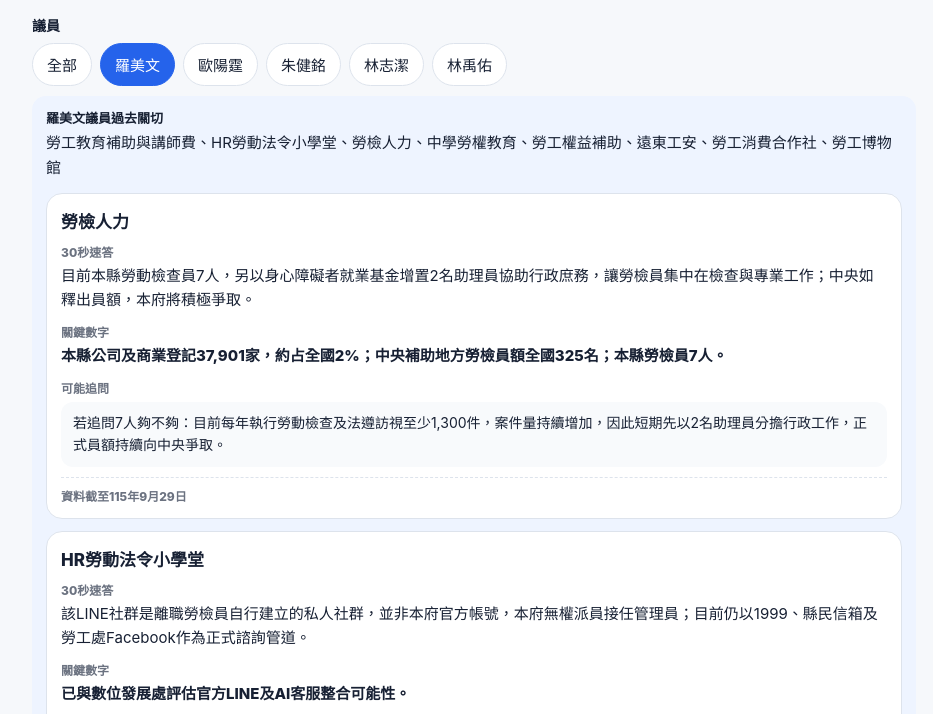
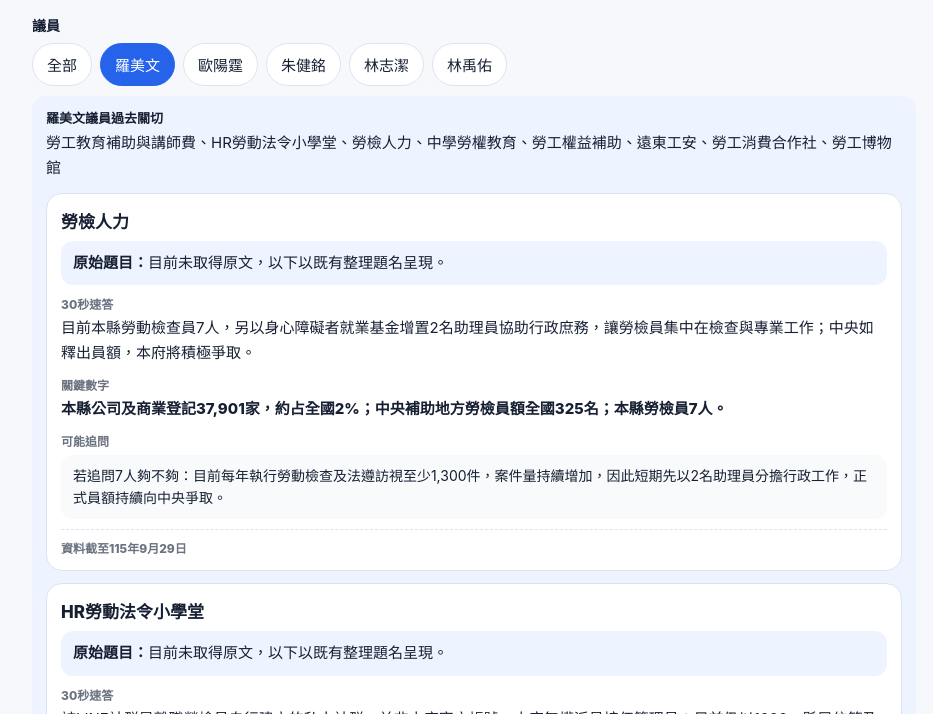
Before and after one commit to jeasonkids31212/council-Hshu-council, a website: page index.html in a window 1280 px wide. Both pictures are taken after a click on the button "羅美文". Shown: the part 82-796 px from the top of the page, without its empty margins (166-1099 px from the left). Drawn offline with Linux system fonts and the light colour scheme.

Commit message:
Show original council question text before each prepared answer

```diff
--- a/index.html
+++ b/index.html
@@ -42,6 +42,8 @@ input{width:100%;border:1px solid var(--line);background:#fff;border-radius:14px
 .legQa{display:grid;gap:12px;margin-top:12px}
 .legQaCard{background:#fff;border:1px solid var(--line);border-radius:16px;padding:14px}
 .legQaTitle{font-size:17px;font-weight:850;margin-bottom:8px}
+.legQaQuestion{margin:8px 0 10px;padding:10px 12px;background:#eef4ff;border-radius:12px;font-size:15px;line-height:1.65}
+.legQaQuestion b{display:inline;font-size:15px;color:var(--text);margin:0}
 .legQaLabel{font-size:12px;font-weight:800;color:var(--muted);margin-top:10px;margin-bottom:4px}
 .legQaText{font-size:15px;line-height:1.65}
 .legQaNums{font-size:15px;font-weight:800;line-height:1.65}
@@ -138,8 +140,8 @@ const legislatorQA={
 {topic:"外籍移工管理",answer:"本府移工服務涵蓋入國通報、訪視查察、離境驗證及勞資爭議處理，兼顧權益保障與合法聘僱管理。",numbers:"入國通報4,168件；訪視查察3,090件；離境驗證903件；外國人勞資爭議244件；就業服務法裁罰61件、806萬元。",follow:"若追問違法聘僱：透過通報、訪視、驗證及違規查處形成完整管理流程。"}
 ],
 "朱健銘":[
-{topic:"法律遵循訪視與勞動檢查",answer:"法律遵循訪視的性質屬行政指導與法令宣導，重點是協助事業單位，尤其是中小企業，了解勞動法令、檢視內部制度並提出改善建議。與勞動檢查不同，法遵訪視重在輔導改善，訪視結果原則上不直接作為裁罰依據；勞動檢查則是依法查核，若查有違法事實，會依規定辦理後續處分。",numbers:"法遵訪視與勞動檢查目的不同：前者重輔導改善，後者重違法查核。",follow:"若追問為什麼企業要配合：目的不是增加企業負擔，而是透過事前輔導，協助建立合規制度，降低日後違法與勞資爭議風險。",asOf:"資料截至115年10月5日",source:"朱健銘議員預擬質詢問答；依現行勞動法令及本府法遵訪視執行口徑整理。"},
-{topic:"移工重大傷亡事故處理",answer:"移工發生重大傷亡或死亡案件時，本府會依中央規定啟動通報、聯繫、協助及後續追蹤機制。依就業服務法第61條，外國人在受聘僱期間死亡，應由雇主代為處理相關喪葬事務；本府並會協助聯繫家屬、督促雇主與仲介妥為處理後續事宜，並協助符合資格者了解勞保、職保、職災補償、慰問金或其他相關權益。",numbers:"就業服務法第61條：外國人在受聘僱期間死亡，應由雇主代為處理其有關喪葬事務。中央「加強外國人遭人身侵害案件業務聯繫與處理原則及流程圖」於114年7月15日修正發布。",follow:"若追問通報怎麼做：依中央最新流程，由相關單位儘速通報地方勞工主管機關，再啟動跨單位聯繫與協處；若追問仲介責任，則依其受任事項及就業服務法相關規定檢視是否善盡責任。",asOf:"資料截至115年10月5日",source:"朱健銘議員預擬質詢問答；勞動部勞動力發展署「加強外國人遭人身侵害案件業務聯繫與處理原則及流程圖」及就業服務法第61條。"},
+{topic:"法律遵循訪視與勞動檢查",question:"最近有許多事業單位接到勞工處處發函要求配合法律遵循訪視，其性質為何？與勞動檢查又有何不同？",answer:"法律遵循訪視的性質屬行政指導與法令宣導，重點是協助事業單位，尤其是中小企業，了解勞動法令、檢視內部制度並提出改善建議。與勞動檢查不同，法遵訪視重在輔導改善，訪視結果原則上不直接作為裁罰依據；勞動檢查則是依法查核，若查有違法事實，會依規定辦理後續處分。",numbers:"法遵訪視與勞動檢查目的不同：前者重輔導改善，後者重違法查核。",follow:"若追問為什麼企業要配合：目的不是增加企業負擔，而是透過事前輔導，協助建立合規制度，降低日後違法與勞資爭議風險。",asOf:"資料截至115年10月5日",source:"朱健銘議員預擬質詢問答；依現行勞動法令及本府法遵訪視執行口徑整理。"},
+{topic:"移工重大傷亡事故處理",question:"近期發生移工因運動意外不幸腦出血身亡的事件，移工重大傷亡事故之仲介通報機制、雇主責任追蹤及當事者之權益。",answer:"移工發生重大傷亡或死亡案件時，本府會依中央規定啟動通報、聯繫、協助及後續追蹤機制。依就業服務法第61條，外國人在受聘僱期間死亡，應由雇主代為處理相關喪葬事務；本府並會協助聯繫家屬、督促雇主與仲介妥為處理後續事宜，並協助符合資格者了解勞保、職保、職災補償、慰問金或其他相關權益。",numbers:"就業服務法第61條：外國人在受聘僱期間死亡，應由雇主代為處理其有關喪葬事務。中央「加強外國人遭人身侵害案件業務聯繫與處理原則及流程圖」於114年7月15日修正發布。",follow:"若追問通報怎麼做：依中央最新流程，由相關單位儘速通報地方勞工主管機關，再啟動跨單位聯繫與協處；若追問仲介責任，則依其受任事項及就業服務法相關規定檢視是否善盡責任。",asOf:"資料截至115年10月5日",source:"朱健銘議員預擬質詢問答；勞動部勞動力發展署「加強外國人遭人身侵害案件業務聯繫與處理原則及流程圖」及就業服務法第61條。"},
 {topic:"職災勞工服務",answer:"本府除職災慰問外，也透過職能復健及重返職場支持，協助職災勞工恢復工作能力並穩定復工。",numbers:"職災慰問24件、35萬5,000元；職能復健津貼12案、16萬6,148元。",follow:"若追問後續追蹤：會依個案需求轉介職能復健、就業服務及相關權益資源。",asOf:"資料截至115年9月29日",source:"第20屆第8次定期會業務報告（115/9/29版）。"},
 {topic:"移工權益保障",answer:"移工勞資爭議由本府受理協調，必要時結合翻譯與相關資源協助權益維護，同時持續辦理訪視查察及違規查處。",numbers:"外國人勞資爭議244件；訪視查察3,090件。",follow:"若追問語言問題：會依案件需要結合翻譯與相關協助資源。",asOf:"資料截至115年9月29日",source:"第20屆第8次定期會業務報告（115/9/29版）。"},
 {topic:"身障就業與職涯重建",answer:"本縣整體定額進用高於法定需求，並持續透過庇護性就業、支持性就業及職業訓練等措施協助身障者穩定進入職場。",numbers:"法定應進用2,434人，實際進用3,324人，整體進用率137%；4家庇護工場；身障職訓3班47人。",follow:"若追問137%是否代表都沒問題：不是，仍需逐一追蹤不足額義務單位。",asOf:"資料截至115年9月29日",source:"第20屆第8次定期會業務報告（115/9/29版）。"}
@@ -263,6 +265,8 @@ function selectLeg(name){
  (legislatorQA[name]||[]).forEach(x=>{
    const card=document.createElement("div"); card.className="legQaCard";
    const title=document.createElement("div"); title.className="legQaTitle"; title.textContent=x.topic;
+   const qBox=document.createElement("div"); qBox.className="legQaQuestion";
+   qBox.innerHTML="<b>原始題目：</b>"+(x.question||"目前未取得原文，以下以既有整理題名呈現。");
    const aLab=document.createElement("div"); aLab.className="legQaLabel"; aLab.textContent="30秒速答";
    const a=document.createElement("div"); a.className="legQaText"; a.textContent=x.answer;
    const nLab=document.createElement("div"); nLab.className="legQaLabel"; nLab.textContent="關鍵數字";
@@ -271,7 +275,7 @@ function selectLeg(name){
    const follow=document.createElement("div"); follow.className="legQaFollow"; follow.textContent=x.follow;
    const asOf=document.createElement("div"); asOf.className="legQaAsOf";
    asOf.textContent=(x.asOf||"資料截至115年9月29日")+(x.source?"｜"+x.source:"");
-   card.append(title,aLab,a,nLab,n,fLab,follow,asOf);
+   card.append(title,qBox,aLab,a,nLab,n,fLab,follow,asOf);
    qa.appendChild(card);
  });
  box.classList.remove("hidden");
```
